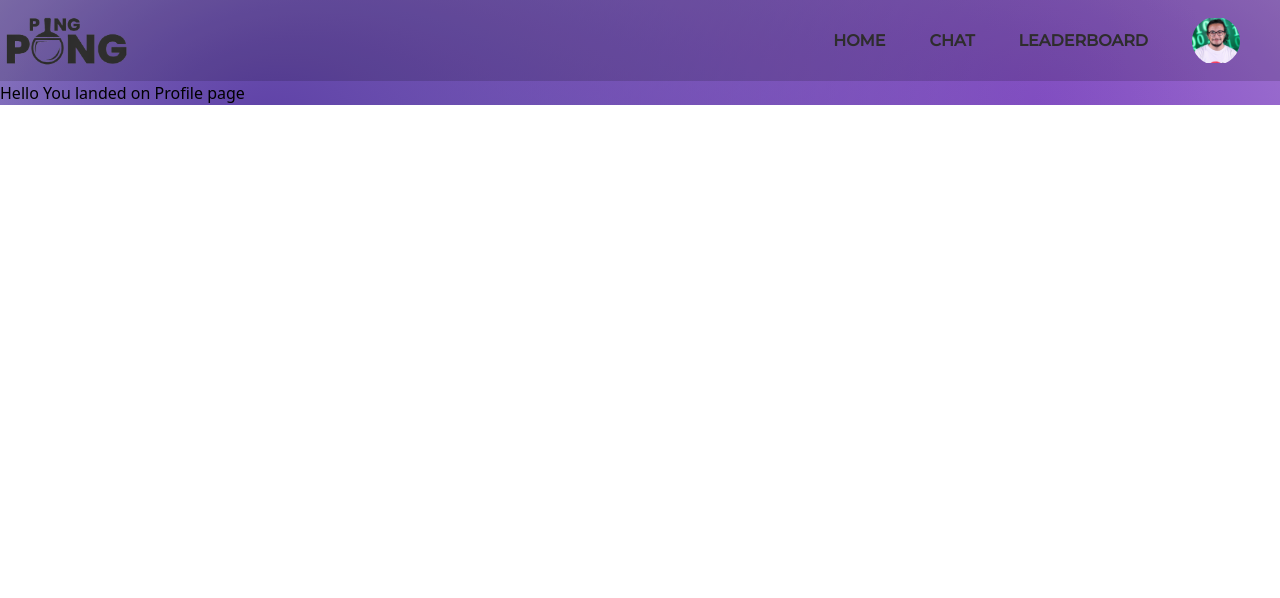
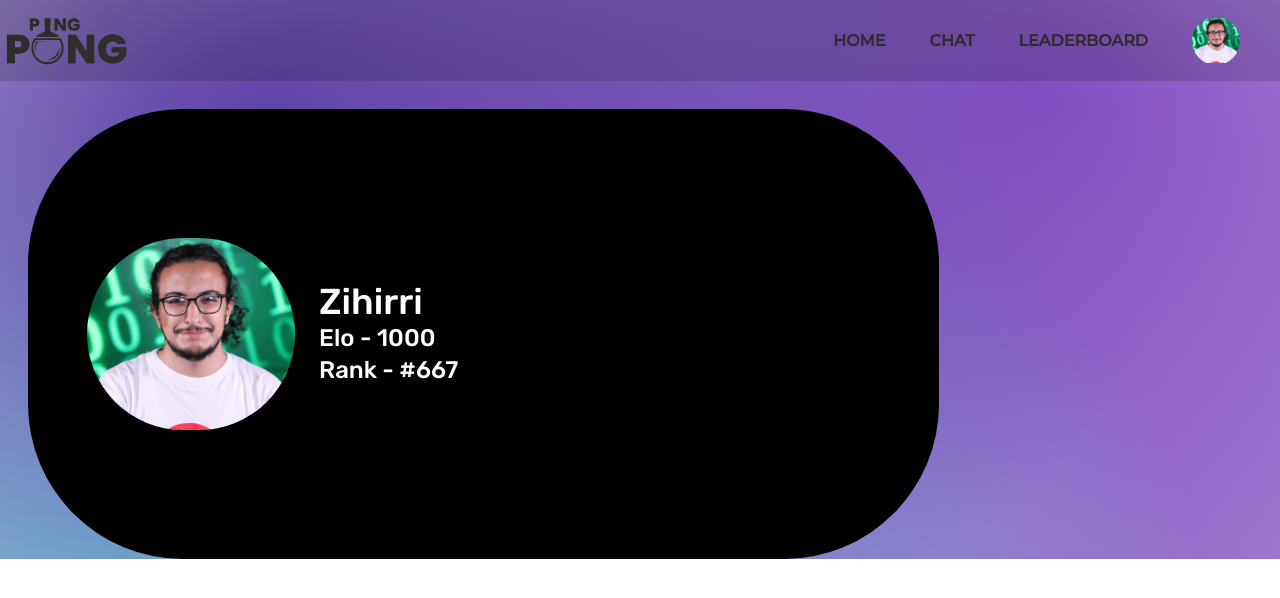
Before and after one commit to ZakNyx/ft_transcendence, a React (Vite) app: page /profile in a window 1280 px wide. Shown: the top 598 px of the page. Built offline with nearby package versions, Linux system fonts and the light colour scheme.

Commit message:
Profile page

```diff
--- a/src/pages/Profile.tsx
+++ b/src/pages/Profile.tsx
@@ -4,8 +4,26 @@ import React from "react";
 function Profile() {
   return (
     <div className="background-image">
+      <style>
+        @import
+        url('https://fonts.googleapis.com/css2?family=Rubik:wght@300;500&display=swap');
+      </style>
       <NavBar />
-      <h1>Hello You landed on Profile page </h1>
+      <div className="bg-black rounded-[155px] w-[911px] h-[450px] flex items-center p-6 ml-7 mt-7">
+        {" "}
+        <div className="flex items-center">
+          <img
+            src="../../public/images/zihirri.jpg"
+            alt="profile image"
+            className="w-52 h-50 rounded-[7rem] mr-6 md:mr-3 lg:mr-6 ml-[35px]"
+          />
+          <div className="  ">
+            <h1 className="text-white font-[Rubik] text-4xl">Zihirri</h1>
+            <h2 className="text-white font-[Rubik] text-2xl">Elo - 1000</h2>
+            <h2 className="text-white font-[Rubik] text-2xl">Rank - #667</h2>
+          </div>
+        </div>
+      </div>
     </div>
   );
 }
```
